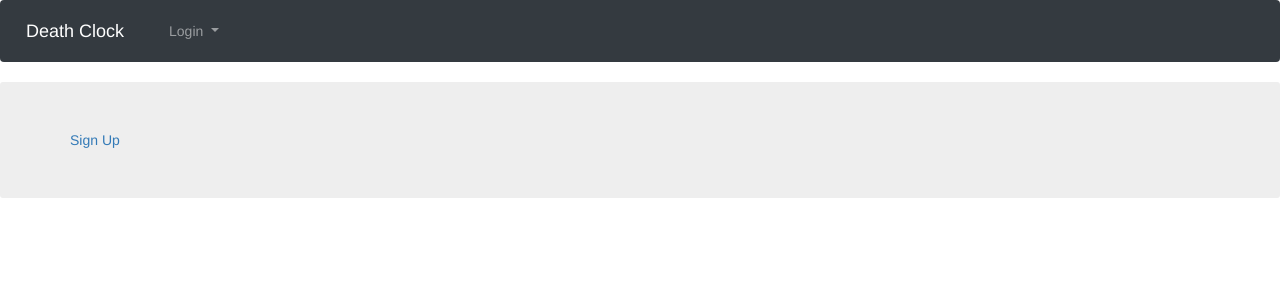
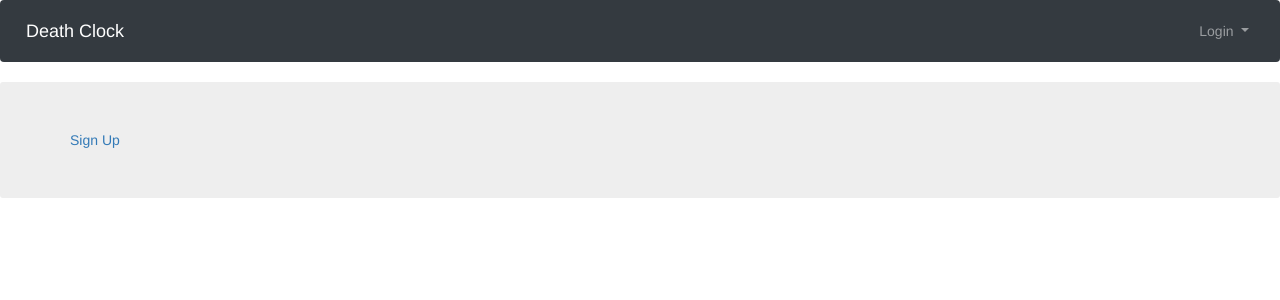
Before and after one commit to sklei2/DeathClock, a Django app: page /login in a window 1280 px wide. Shown: the top 300 px of the page. Run offline with Django 3.2, Linux system fonts and the light colour scheme; some libraries are stand-ins or nearby versions.

Commit message:
moved the login dropdown to the right side of the navbar

```diff
--- a/death_clock_site/death_clock_app/templates/base.html
+++ b/death_clock_site/death_clock_app/templates/base.html
@@ -14,10 +14,12 @@
             <span class="navbar-toggler-icon"></span>
           </button>
           <div class="collapse navbar-collapse" id="navbarCollapse">
+            <ul class="navbar-nav mr-auto">
             {% block left_nav %}
             {% endblock %}
-            {% block right_nav %}
-            <ul class="navbar-nav mr-auto">
+            </ul>
+            <ul class="navbar-nav mr-auto navbar-right">
+                {% block right_nav %}
                 <li class="nav-item">
                     <div class="dropdown">
                         <a class="dropdown-toggle nav-link" href="#" data-toggle="dropdown">
@@ -33,8 +35,8 @@
                         </div>
                     </div>
                 </li>
+                {% endblock %}
             </ul>
-            {% endblock %}
           </div>
         </nav>
         <div class="jumbotron">
```
